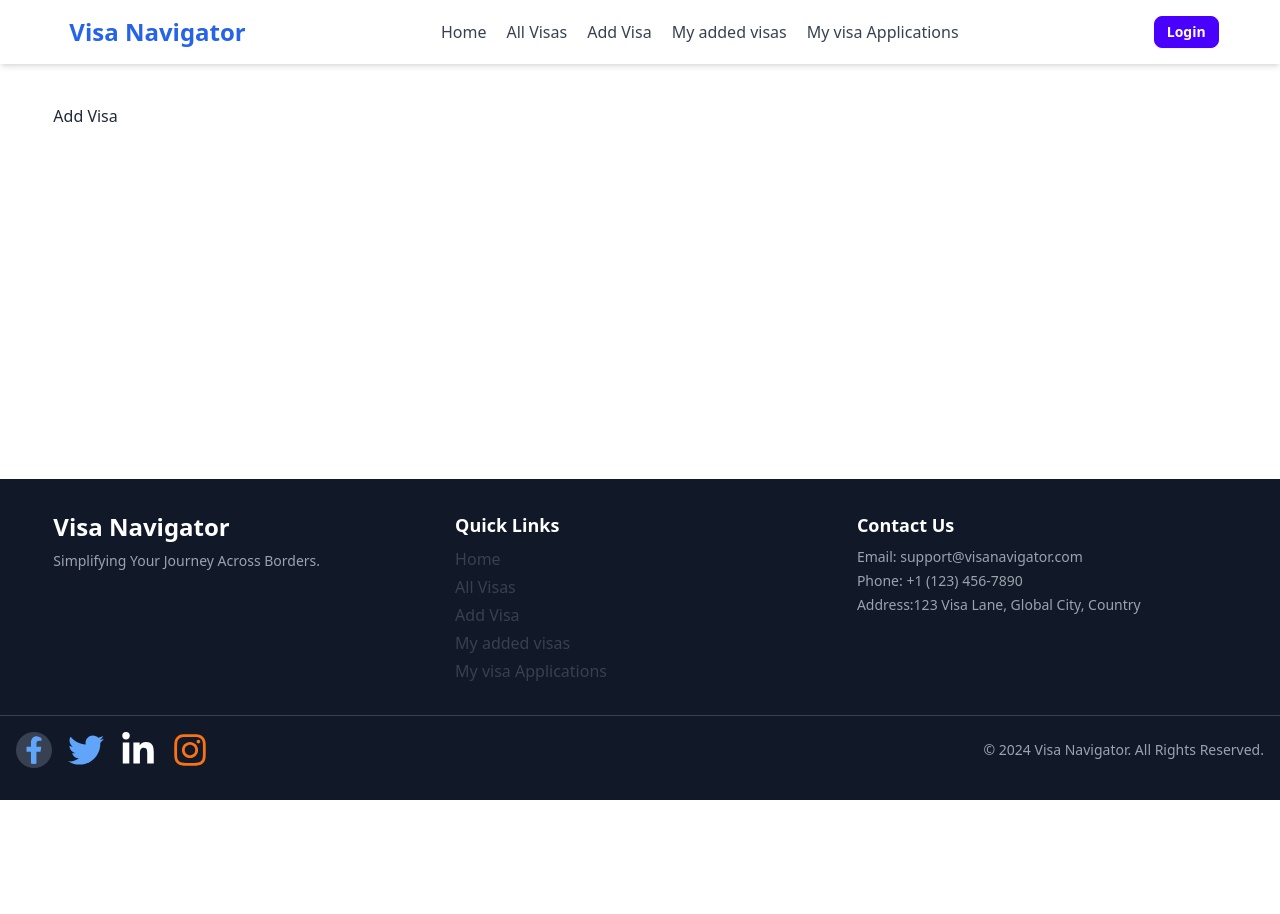
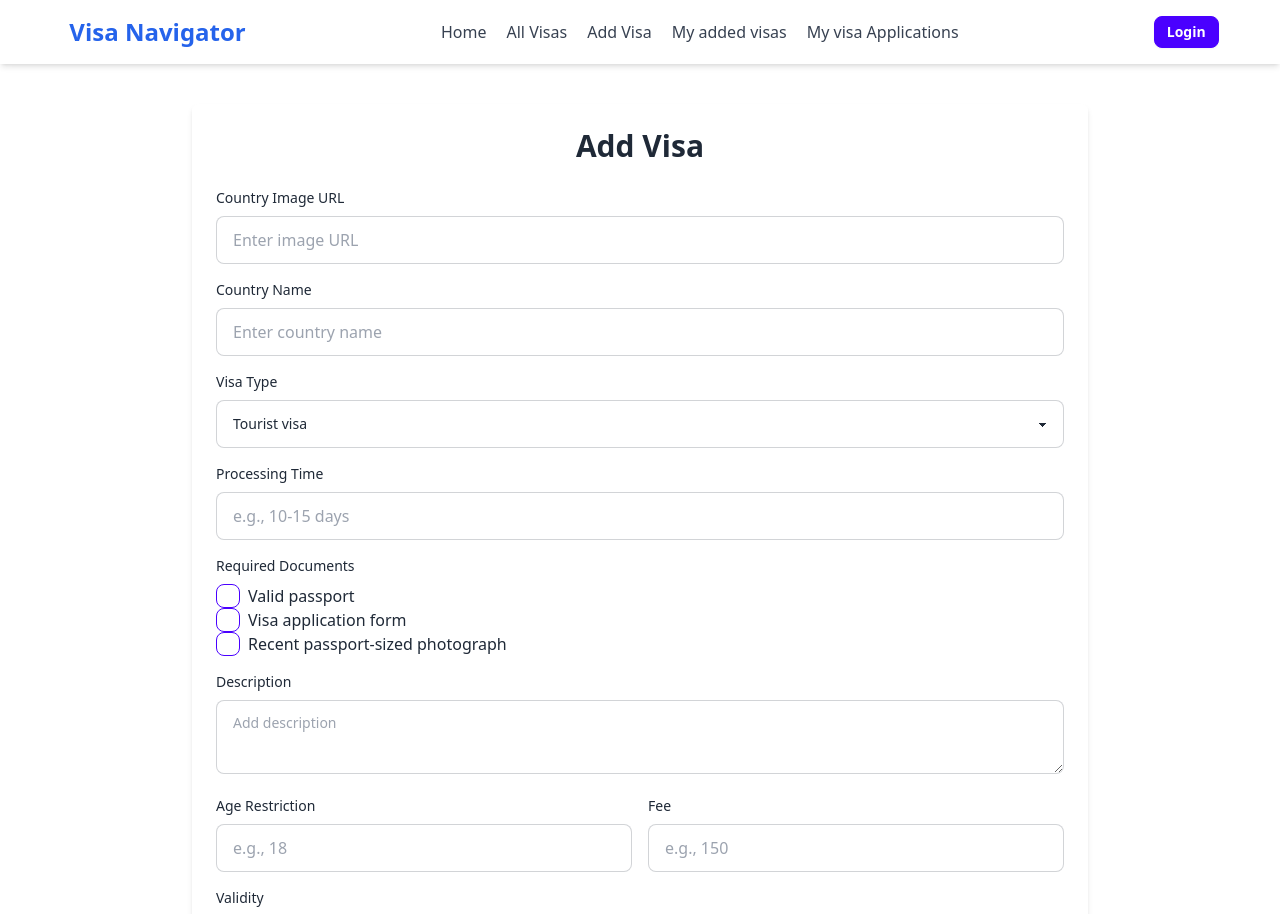
Before and after one commit to Mehedihasan-99/visa-navigator-client-site, a React (Vite) app: page /add-visa in a window 1280 px wide. Shown: the top 914 px of the page. Before the commit the page ends 800 px from the top, so only its background shows below. Built offline with nearby package versions, Linux system fonts and the light colour scheme.

Commit message:
added initial part of add visa page

```diff
--- a/package.json
+++ b/package.json
@@ -16,6 +16,7 @@
     "react-dom": "^18.3.1",
     "react-icons": "^5.4.0",
     "react-router-dom": "^7.0.2",
+    "react-toastify": "^10.0.6",
     "sort-by": "^1.2.0"
   },
   "devDependencies": {
--- a/src/Router/route.jsx
+++ b/src/Router/route.jsx
@@ -1,5 +1,6 @@
 import { createBrowserRouter } from "react-router-dom";
 import MainLayout from "../components/Layout/MainLayout";
+import AddVisa from "../components/AddVisa/AddVisa";
 
 
 const route = createBrowserRouter ([
@@ -17,7 +18,7 @@ const route = createBrowserRouter ([
             },
             {
                 path: "/add-visa",
-                element: <h2>Add Visa</h2>
+                element: <AddVisa />
             },
             {
                 path: "/my-added-visas",
--- /dev/null
+++ b/src/components/AddVisa/AddVisa.jsx
@@ -0,0 +1,154 @@
+import React, { useState } from "react";
+import { ToastContainer, toast } from 'react-toastify';
+import 'react-toastify/dist/ReactToastify.css';
+
+const AddVisa = () => {
+
+    const [requiredDocuments, setRequiredDocuments] = useState([])
+
+    const documentOptions = [
+        "Valid passport",
+        "Visa application form",
+        "Recent passport-sized photograph",
+    ];
+
+    const handleCheckboxChange = (e) => {
+        const { value, checked } = e.target;
+        const requiredDocuments = []
+        const updatedDocuments = checked
+            ? [...requiredDocuments,value]
+            : requiredDocuments.filter((doc) => doc !== value);
+
+        setRequiredDocuments({ requiredDocuments: updatedDocuments });
+    };
+
+
+    const handleSubmit = (e) => {
+        e.preventDefault();
+        const form = e.target;
+        const countryImage = form.countryImage.value;
+        const countryName = form.countryName.value;
+        const visaType = form.visaType.value;
+        const processingTime = form.processingTime.value;
+        const description = form.description.value;
+        const ageRestriction = form.ageRestriction.value;
+        const fee = form.fee.value;
+        const validity = form.validity.value;
+        const applicationMethod = form.applicationMethod.value;
+
+        const addVisa = { countryImage, countryName, visaType, processingTime, requiredDocuments, description, ageRestriction, fee, validity, applicationMethod };
+        console.log(addVisa)
+
+    };
+
+    return (
+        <div className="p-6 max-w-4xl mx-auto bg-white shadow-md rounded-md">
+            <h2 className="text-3xl text-center font-bold mb-6">Add Visa</h2>
+            <form onSubmit={handleSubmit}>
+                <div className="mb-4">
+                    <label className="block text-sm font-medium mb-2">Country Image URL</label>
+                    <input
+                        type="text"
+                        name="countryImage"
+                        placeholder="Enter image URL"
+                        className="input input-bordered w-full"
+                    />
+                </div>
+                <div className="mb-4">
+                    <label className="block text-sm font-medium mb-2">Country Name</label>
+                    <input
+                        type="text"
+                        name="countryName"
+                        placeholder="Enter country name"
+                        className="input input-bordered w-full"
+                    />
+                </div>
+                <div className="mb-4">
+                    <label className="block text-sm font-medium mb-2">Visa Type</label>
+                    <select
+                        name="visaType"
+                        className="select select-bordered w-full"
+                    >
+                        <option value="Tourist visa">Tourist visa</option>
+                        <option value="Student visa">Student visa</option>
+                        <option value="Official visa">Official visa</option>
+                    </select>
+                </div>
+                <div className="mb-4">
+                    <label className="block text-sm font-medium mb-2">Processing Time</label>
+                    <input
+                        type="text"
+                        name="processingTime"
+                        placeholder="e.g., 10-15 days"
+                        className="input input-bordered w-full"
+                    />
+                </div>
+                <div className="mb-4">
+                    <label className="block text-sm font-medium mb-2">Required Documents</label>
+                    {documentOptions.map((doc, index) => (
+                        <div key={index} className="flex items-center">
+                            <input
+                                type="checkbox"
+                                value={doc}
+                                onChange={handleCheckboxChange}
+                                className="checkbox checkbox-primary mr-2"
+                            />
+                            <label>{doc}</label>
+                        </div>
+                    ))}
+                </div>
+                <div className="mb-4">
+                    <label className="block text-sm font-medium mb-2">Description</label>
+                    <textarea
+                        name="description"
+                        placeholder="Add description"
+                        className="textarea textarea-bordered w-full"
+                    ></textarea>
+                </div>
+                <div className="mb-4 grid grid-cols-2 gap-4">
+                    <div>
+                        <label className="block text-sm font-medium mb-2">Age Restriction</label>
+                        <input
+                            type="number"
+                            name="ageRestriction"
+                            placeholder="e.g., 18"
+                            className="input input-bordered w-full"
+                        />
+                    </div>
+                    <div>
+                        <label className="block text-sm font-medium mb-2">Fee</label>
+                        <input
+                            type="number"
+                            name="fee"
+                            placeholder="e.g., 150"
+                            className="input input-bordered w-full"
+                        />
+                    </div>
+                </div>
+                <div className="mb-4">
+                    <label className="block text-sm font-medium mb-2">Validity</label>
+                    <input
+                        type="text"
+                        name="validity"
+                        placeholder="e.g., 6 months"
+                        className="input input-bordered w-full"
+                    />
+                </div>
+                <div className="mb-4">
+                    <label className="block text-sm font-medium mb-2">Application Method</label>
+                    <input
+                        type="text"
+                        name="applicationMethod"
+                        placeholder="e.g., Online"
+                        className="input input-bordered w-full"
+                    />
+                </div>
+                <button type="submit" className="btn btn-primary w-full">
+                    Add Visa
+                </button>
+            </form>
+        </div>
+    );
+};
+
+export default AddVisa;
```
Also changed, not shown: 1 other file (tests, documents, lock files or other folders).
